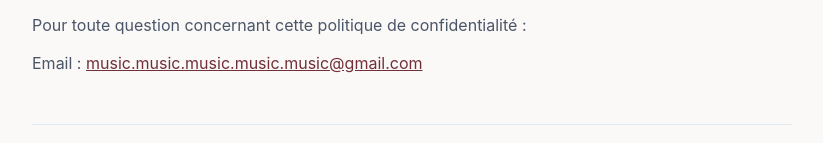
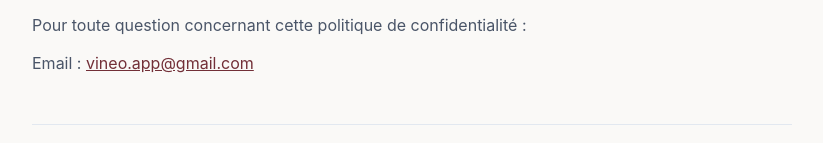
Before and after one commit to nicobgts/nicobgts.github.io, a plain HTML site: page vineo/privacy.html in a window 1280 px wide. Shown: the part 2017-2160 px from the top of the page, without its empty margins (228-1051 px from the left). Drawn offline with Linux system fonts and the light colour scheme.

Commit message:
Update contact email in privacy policy

```diff
--- a/vineo/privacy.html
+++ b/vineo/privacy.html
@@ -133,7 +133,7 @@
 
     <h2>8. Contact</h2>
     <p>Pour toute question concernant cette politique de confidentialité :</p>
-    <p>Email : <a href="mailto:music.music.music.music.music@gmail.com">music.music.music.music.music@gmail.com</a></p>
+    <p>Email : <a href="mailto:vineo.app@gmail.com">vineo.app@gmail.com</a></p>
 
     <div class="footer">
         <p>&copy; 2025 Vineo. Tous droits réservés.</p>
```
